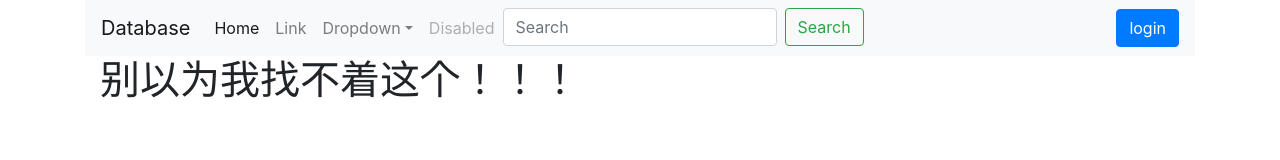
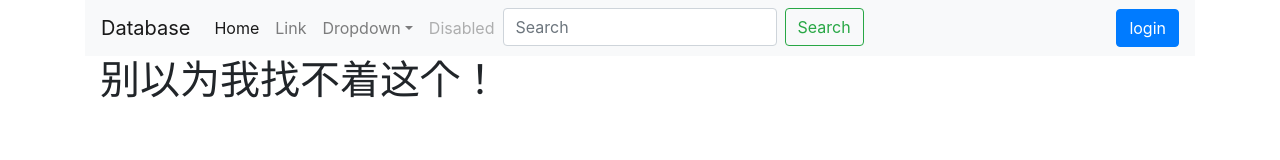
Before and after one commit to kevinchezh/NBAcoursePJ, a React (Create React App) app in the folder client/: page / in a window 1280 px wide. Shown: the top 160 px of the page. Built offline with nearby package versions, Linux system fonts and the light colour scheme.

Commit message:
test if branch works

```diff
--- a/client/src/components/Landing.js
+++ b/client/src/components/Landing.js
@@ -3,7 +3,7 @@ class Landing extends Component {
 	render() {
 		return (
 			<div className = "container">
-				<h1>别以为我找不着这个！！！</h1>
+				<h1>别以为我找不着这个！</h1>
 			</div>
 		);
 	}
```
